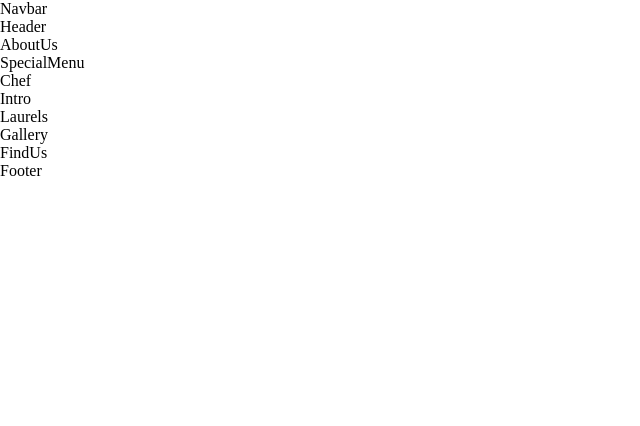
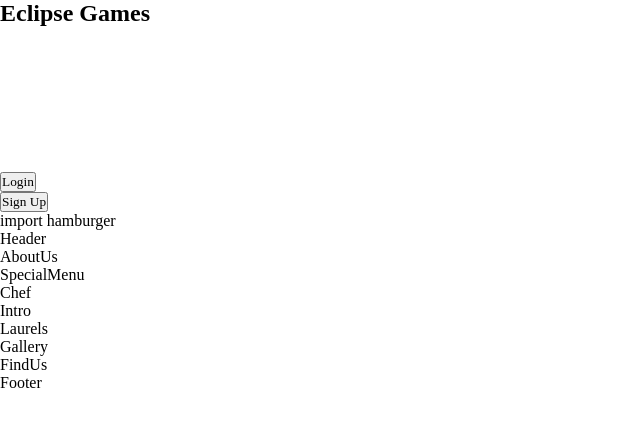
Before and after one commit to princexXXx10/reactTemplate, a React (Create React App) app: page / in a window 1280 px wide. Shown: the top 426 px of the page, without its empty margins (0-640 px from the left). Built offline with nearby package versions, Linux system fonts and the light colour scheme; a web font is replaced by a local one.

Commit message:
Added navbar

```diff
--- a/src/components/Navbar/Navbar.jsx
+++ b/src/components/Navbar/Navbar.jsx
@@ -1,11 +1,56 @@
-import React from 'react';
+import React, { useState } from 'react';
+
+//Import Harmburger icons later.
 
 import './Navbar.css';
 
-const Navbar = () => (
-  <div>
-    Navbar
-  </div>
-);
+const Navbar = () => {
+  const [toggleMenu, setToggleMenu] = useState(false);
+
+  return (
+    <nav className='app__navbar'>
+      <div className='app__navbar-logo'>
+        <h1><a href='#home'>Eclipse Games</a></h1>
+      </div>
+      <ul className='app__navbar-links-one'>
+        <li className='p__opensans'><a href='#home'>Buy Crypto</a></li>
+        <li className='p__opensans'><a href='#about'>Market</a></li>
+        <li className='p__opensans'><a href='#menu'>Trade</a></li>
+        <li className='p__opensans'><a href='#contact'>Earn</a></li>
+        <li className='p__opensans'><a href='#more'>More</a></li>
+      </ul>
+
+      <div className='app__navbar-links-two'>
+        <button className='app__navbar-links-two-login'><a href='#login' className=''> Login </a></button>
+        <div />
+        <button className='app__navbar-links-two-signup'><a href='#signup' className=''>Sign Up</a></button>
+      </div>
+
+      <div className='app__navbar-smallscreen'>
+        <p color='#e92121' fontSize={27} onClick={() => setToggleMenu(true)}>import hamburger</p>
+
+        {toggleMenu && (
+          <div className='app__navbar-smallscreen_overlay flex__center slide-bottom'>
+            <p color='#e92121' fontSize={27} className='overlay__close' onClick={() => setToggleMenu(false)}>import close</p>
+
+            <ul className='app__navbar-smallscreen-links'>
+              <li className='p__opensans'><a href='#home'>Buy Crypto</a></li>
+              <li className='p__opensans'><a href='#about'>Market</a></li>
+              <li className='p__opensans'><a href='#menu'>Trade</a></li>
+              <li className='p__opensans'><a href='#contact'>Earn</a></li>
+              <li className='p__opensans'><a href='#more'>More</a></li>
+            </ul>
+
+            <div className='app__navbar-mobileLinks-two'>
+              <button className='app__navbar-links-two-login' id='mobileLogin'><a href='#login' className=''> Login </a></button>
+              <div />
+              <button className='app__navbar-links-two-signup'><a href='#signup' className=''>Sign Up</a></button>
+            </div>
+          </div>
+        )}
+      </div>
+    </nav>
+  )
+};
 
 export default Navbar;
```
